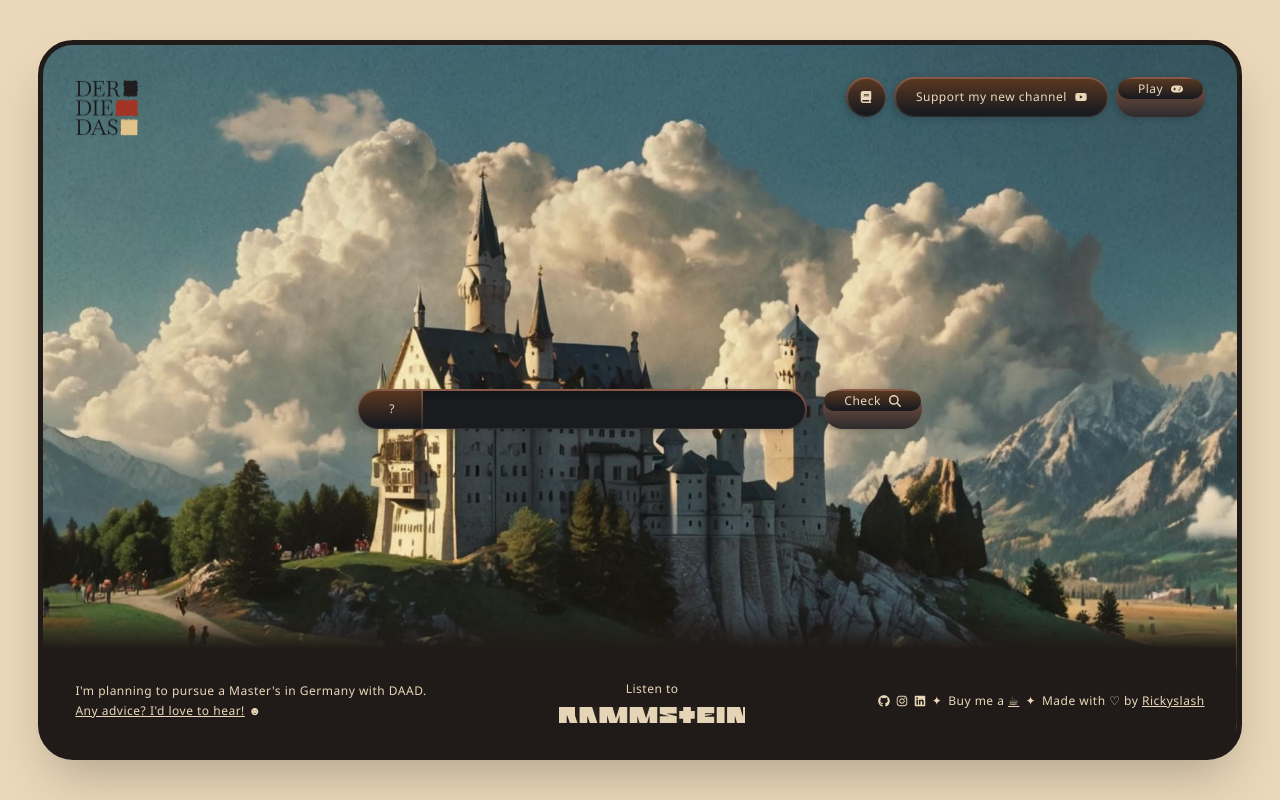
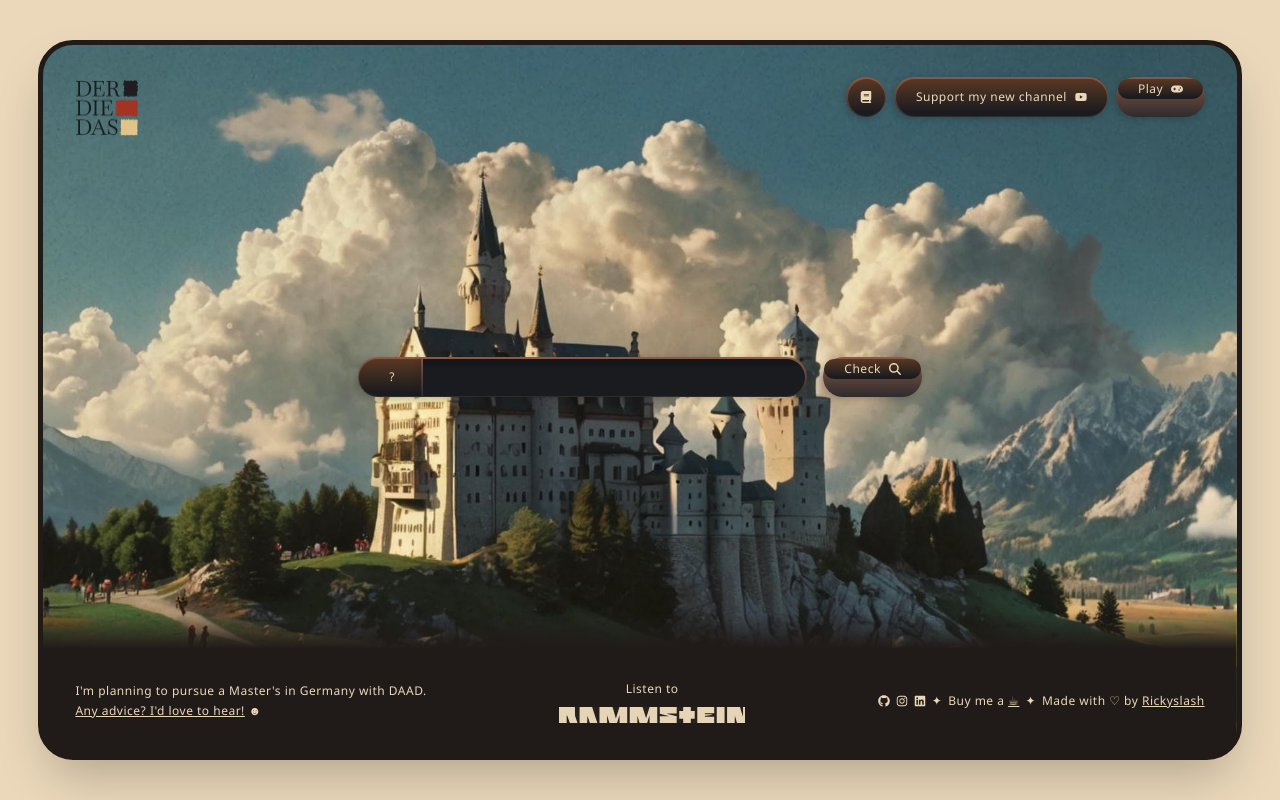
Before and after one commit to ricky-kiva/wrx-derdiedas-fe, a React (Vite) app: page / in a window 1280 px wide. Built offline with nearby package versions, Linux system fonts and the light colour scheme.

Commit message:
feat(comps.): make `MeaningExcerpt` relative to `SearchForm`'s parent in `FormContainer`

```diff
--- a/src/components/Container/FormContainer.tsx
+++ b/src/components/Container/FormContainer.tsx
@@ -7,9 +7,13 @@ export const FormContainer: React.FC = () => {
   const [data, setData] = useState<SearchNounItem | null>(null);
 
   return (
-    <div className='w-full md:w-3/4 lg:w-1/2 flex flex-col gap-y-6 items-center'>
-      <SearchForm setData={setData} />
-      <MeaningExcerpt meanings={data?.item.meanings} />
+    <div className='w-full md:w-3/4 lg:w-1/2 flex flex-col gap-y-6 items-center self-center transform -translate-y-8'>
+      <div className="relative w-full">
+        <SearchForm setData={setData} />
+        <div className="absolute top-[calc(100%+1rem)] w-full">
+          <MeaningExcerpt meanings={data?.item.meanings} />
+        </div>
+      </div>
     </div>
   );
 };
```
